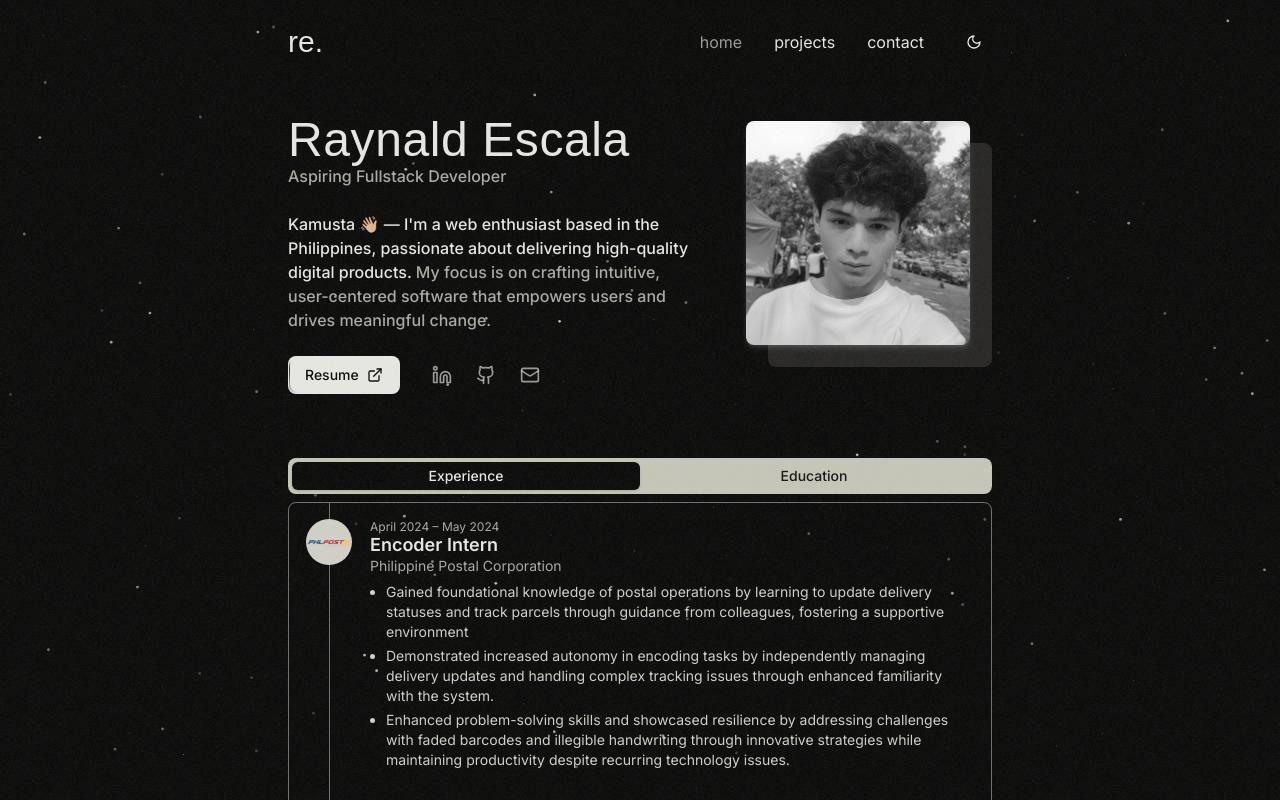
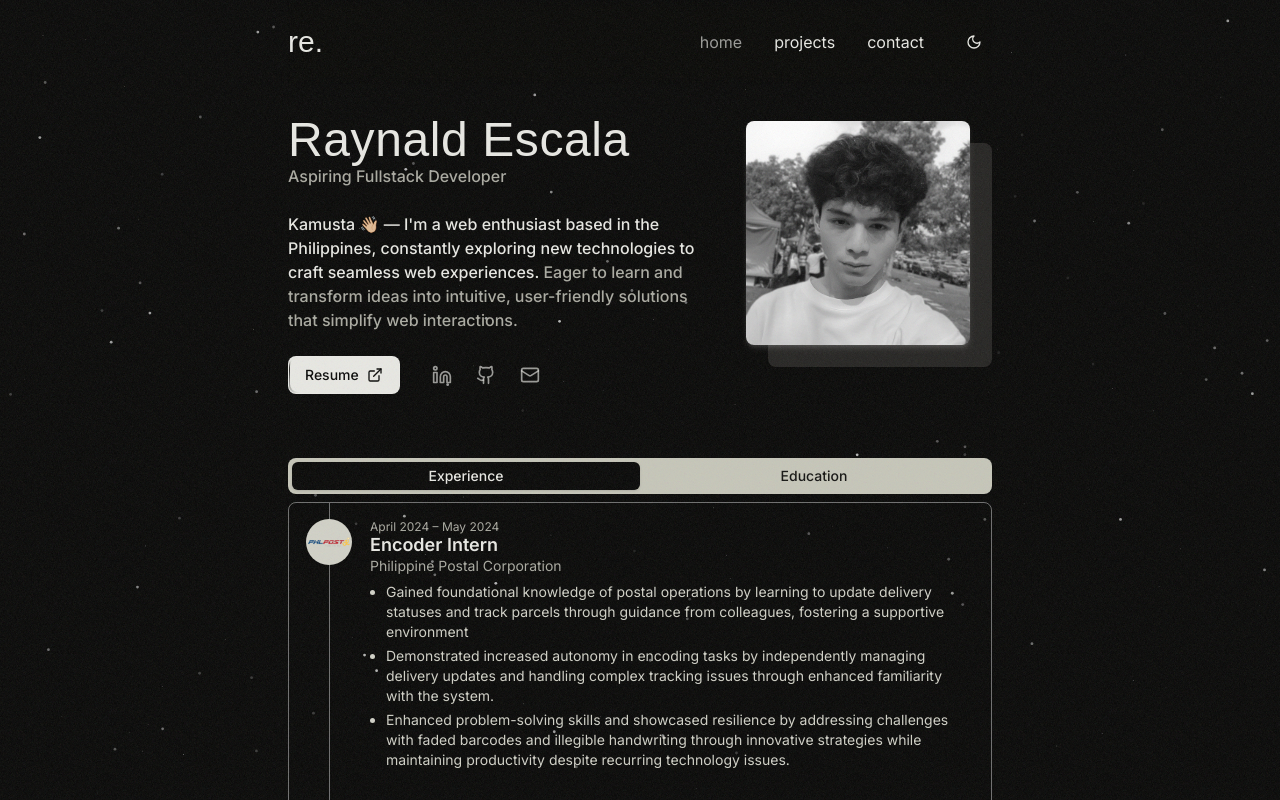
Before and after one commit to raynaldescala/portfolio-website, a Next.js app: page / in a window 1280 px wide. Shown: the top 800 px of the page. Built offline with nearby package versions, Linux system fonts and the light colour scheme; a web font is replaced by a local one.

Commit message:
update intro text

```diff
--- a/app/components/sections/Intro.tsx
+++ b/app/components/sections/Intro.tsx
@@ -73,12 +73,11 @@ const Intro = ({ preloaderDone, preloaderHasPlayed }: IntroProps) => {
                 </div>
                 <p className="font-medium transition-colors duration-200">
                     Kamusta 👋🏼 — I&apos;m a web enthusiast based in the
-                    Philippines, passionate about delivering high-quality
-                    digital products.{" "}
+                    Philippines, constantly exploring new technologies to craft
+                    seamless web experiences.{" "}
                     <span className="text-highlight transition-colors duration-200">
-                        My focus is on crafting intuitive, user-centered
-                        software that empowers users and drives meaningful
-                        change.
+                        Eager to learn and transform ideas into intuitive,
+                        user-friendly solutions that simplify web interactions.
                     </span>
                 </p>
                 <div className="flex items-center gap-8">
```
